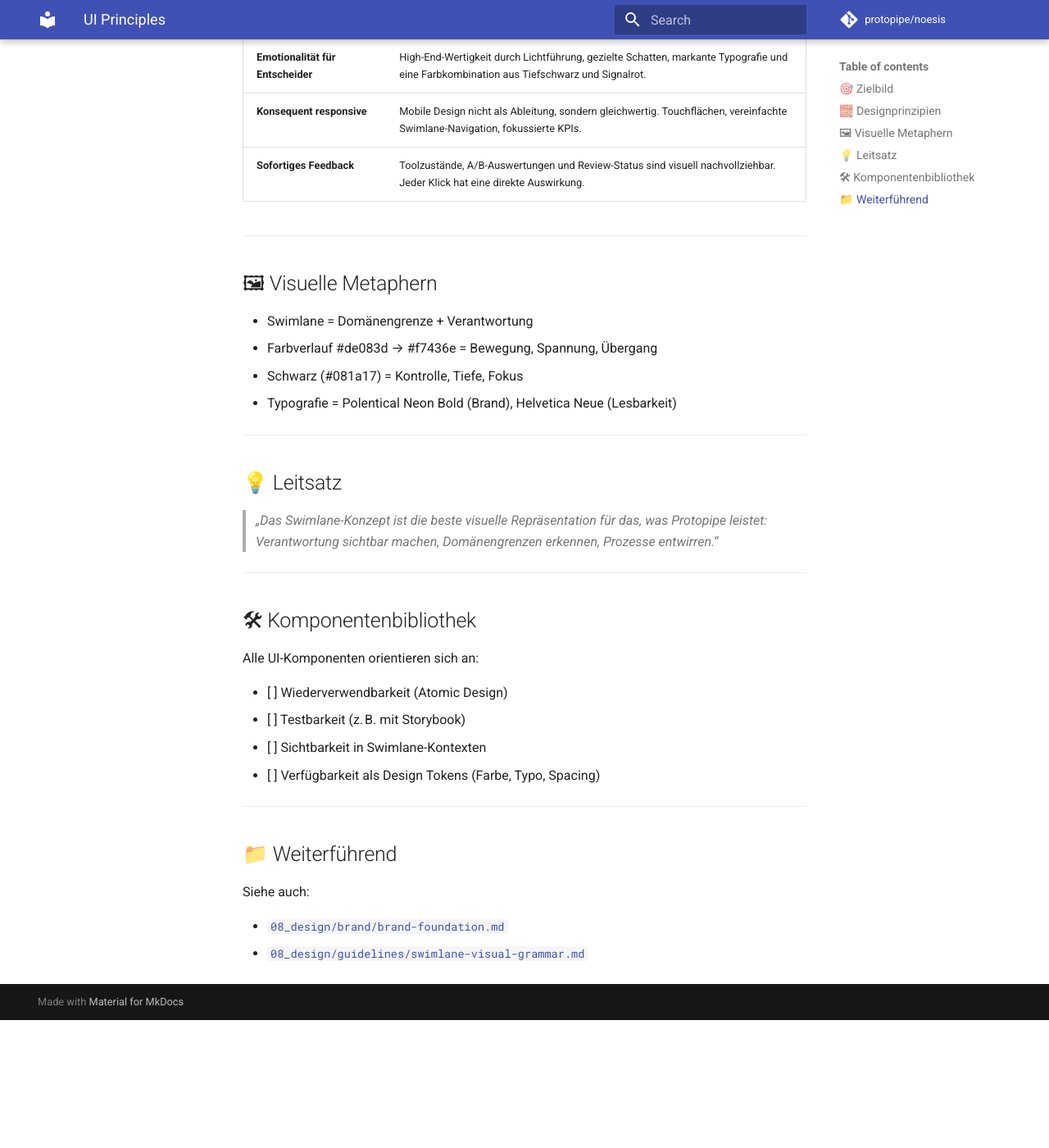
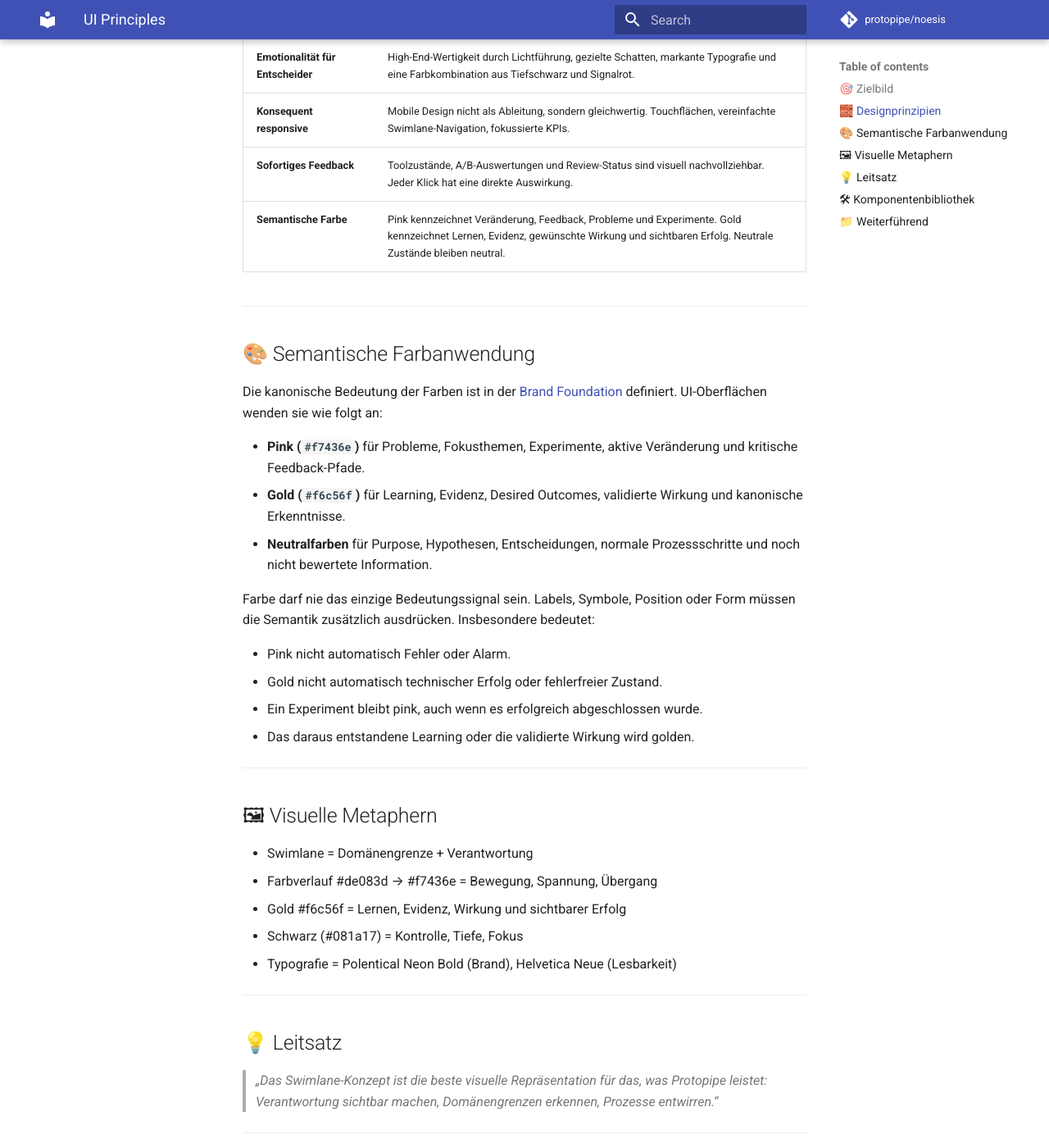
Before and after one commit to protopipe/noesis, an MkDocs documentation site: the page built from doc/09_identity/ui/ui-principles.md, in a window 1280 px wide and 1400 px high, scrolled down 826 px. Shown: the whole window at 82% size. Built offline with MkDocs 1.6.1 and Material for MkDocs 9.7.7, drawn with Linux system fonts in a browser that asks for light colours; comment, search, counter and statistics services are not loaded; before the commit the page ends 2070 px from its top, so only the background shows below that.

Commit message:
Color usage in noesis

```diff
--- a/doc/09_identity/ui/ui-principles.md
+++ b/doc/09_identity/ui/ui-principles.md
@@ -21,6 +21,30 @@ Protopipe steht für **Transparenz**, **Kontrolle** und **Geschwindigkeit** –
 | **Emotionalität für Entscheider** | High-End-Wertigkeit durch Lichtführung, gezielte Schatten, markante Typografie und eine Farbkombination aus Tiefschwarz und Signalrot. |
 | **Konsequent responsive** | Mobile Design nicht als Ableitung, sondern gleichwertig. Touchflächen, vereinfachte Swimlane-Navigation, fokussierte KPIs. |
 | **Sofortiges Feedback** | Toolzustände, A/B-Auswertungen und Review-Status sind visuell nachvollziehbar. Jeder Klick hat eine direkte Auswirkung. |
+| **Semantische Farbe** | Pink kennzeichnet Veränderung, Feedback, Probleme und Experimente. Gold kennzeichnet Lernen, Evidenz, gewünschte Wirkung und sichtbaren Erfolg. Neutrale Zustände bleiben neutral. |
+
+---
+
+## 🎨 Semantische Farbanwendung
+
+Die kanonische Bedeutung der Farben ist in der
+[Brand Foundation](../brand/brand-foundation.md#semantische-farbbedeutung)
+definiert. UI-Oberflächen wenden sie wie folgt an:
+
+- **Pink (`#f7436e`)** für Probleme, Fokusthemen, Experimente, aktive
+  Veränderung und kritische Feedback-Pfade.
+- **Gold (`#f6c56f`)** für Learning, Evidenz, Desired Outcomes, validierte
+  Wirkung und kanonische Erkenntnisse.
+- **Neutralfarben** für Purpose, Hypothesen, Entscheidungen, normale
+  Prozessschritte und noch nicht bewertete Information.
+
+Farbe darf nie das einzige Bedeutungssignal sein. Labels, Symbole, Position
+oder Form müssen die Semantik zusätzlich ausdrücken. Insbesondere bedeutet:
+
+- Pink nicht automatisch Fehler oder Alarm.
+- Gold nicht automatisch technischer Erfolg oder fehlerfreier Zustand.
+- Ein Experiment bleibt pink, auch wenn es erfolgreich abgeschlossen wurde.
+- Das daraus entstandene Learning oder die validierte Wirkung wird golden.
 
 ---
 
@@ -28,6 +52,7 @@ Protopipe steht für **Transparenz**, **Kontrolle** und **Geschwindigkeit** –
 
 - Swimlane = Domänengrenze + Verantwortung
 - Farbverlauf #de083d → #f7436e = Bewegung, Spannung, Übergang
+- Gold #f6c56f = Lernen, Evidenz, Wirkung und sichtbarer Erfolg
 - Schwarz (#081a17) = Kontrolle, Tiefe, Fokus
 - Typografie = Polentical Neon Bold (Brand), Helvetica Neue (Lesbarkeit)
 
```
Also changed, not shown: doc/09_identity/brand/brand-foundation.md (+19 -0 lines), doc/09_identity/guidelines/swimlane-visual-grammar.md (+7 -1 lines).
